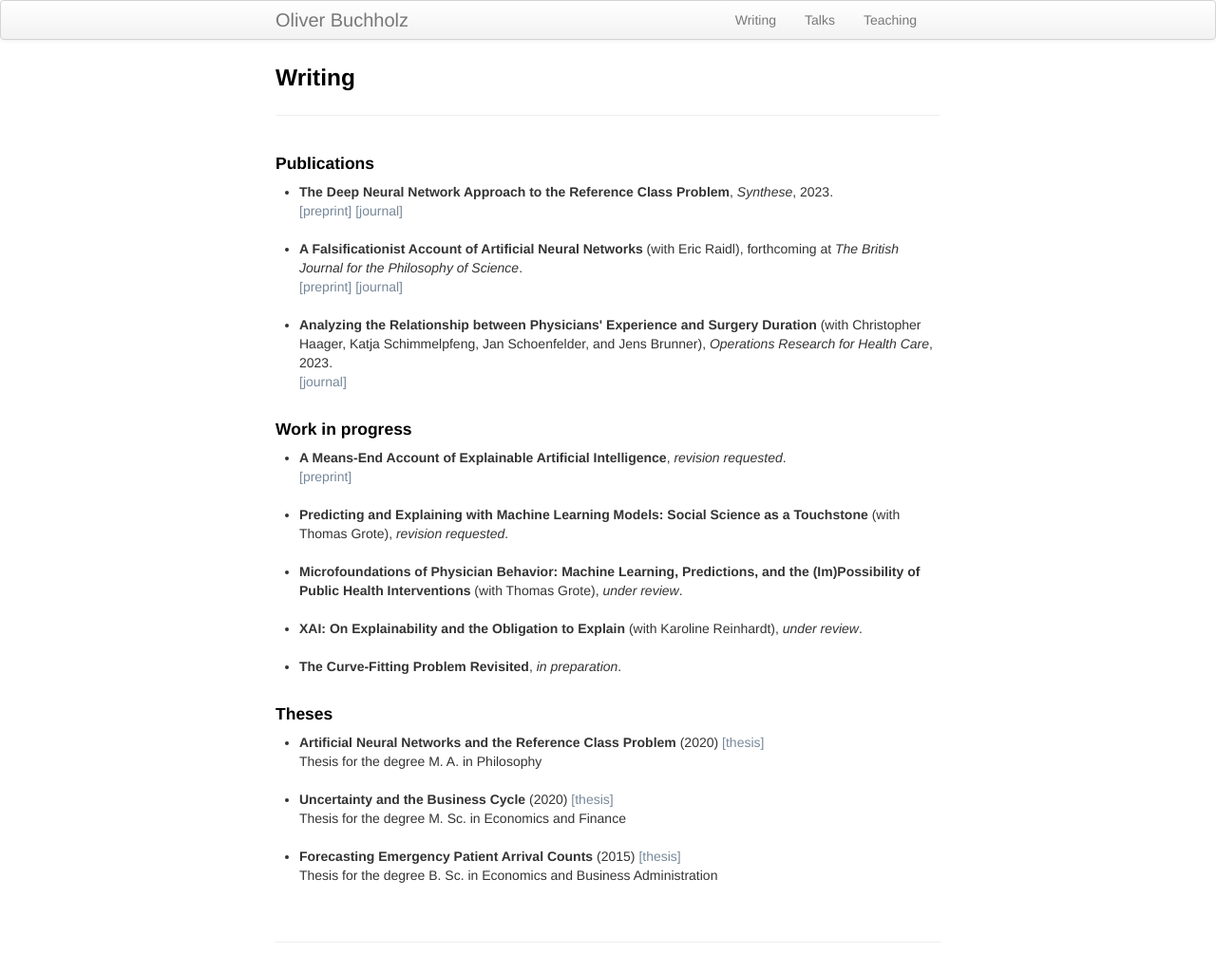
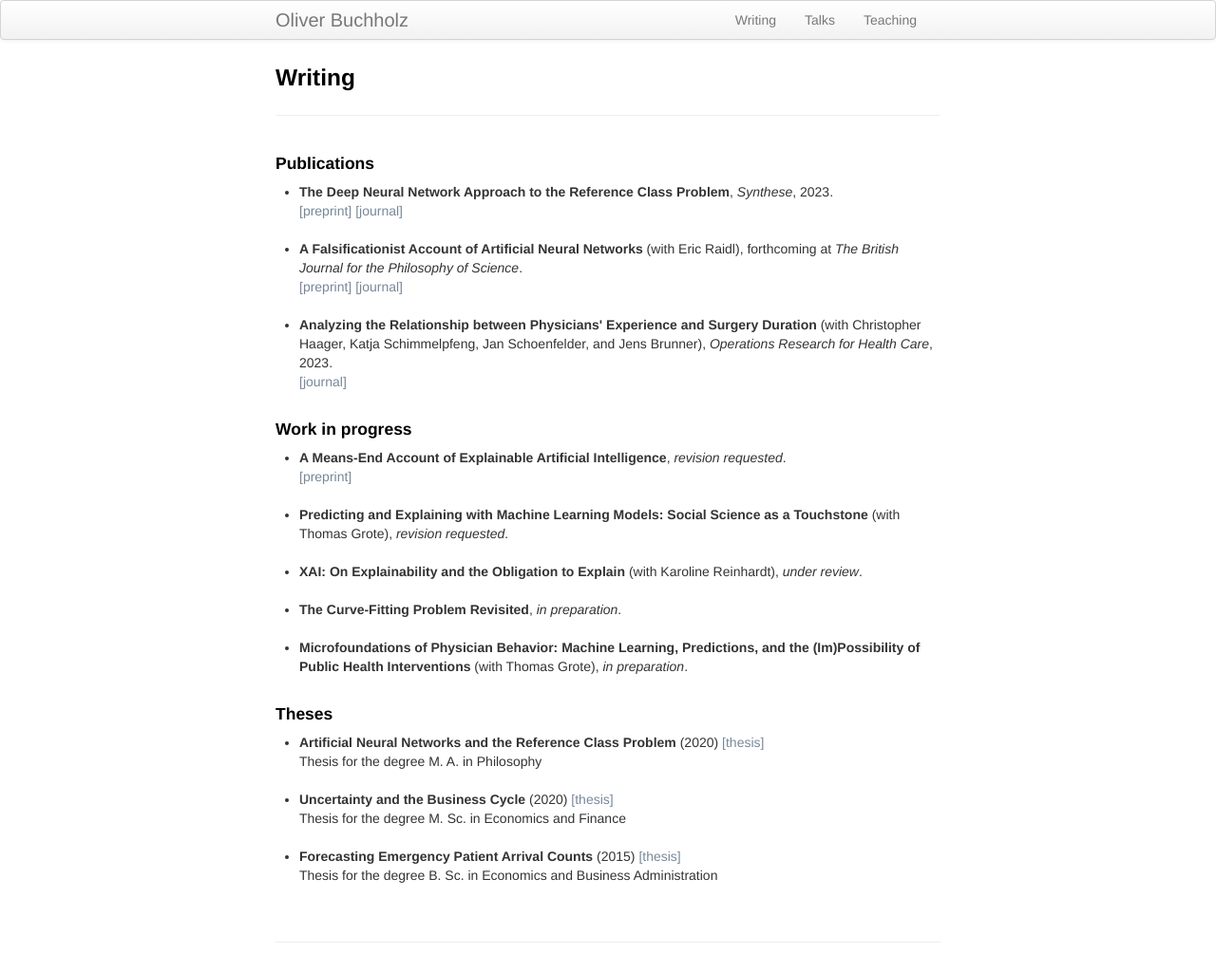
Before and after one commit to oliverbuchholz/oliverbuchholz.github.io, a Jekyll site: the page built from pages/writing.md, in a window 1280 px wide. Shown: the whole page at 95% size. Built offline with Jekyll 4.4.1, drawn with Linux system fonts in a browser that asks for light colours.

```diff
--- a/pages/writing.md
+++ b/pages/writing.md
@@ -27,13 +27,13 @@ description: Oliver Buchholz | Writing
 <li><b>Predicting and Explaining with Machine Learning Models: Social Science as a Touchstone</b> (with Thomas Grote), <i>revision requested</i>.<br><br>
 </li>
 
-<li><b>Microfoundations of Physician Behavior: Machine Learning, Predictions, and the (Im)Possibility of Public Health Interventions</b> (with Thomas Grote), <i>under review</i>.<br><br>
-</li>
-
 <li><b>XAI: On Explainability and the Obligation to Explain</b> (with Karoline Reinhardt), <i>under review</i>.<br><br>
 </li>
 
 <li><b>The Curve-Fitting Problem Revisited</b>, <i>in preparation</i>.<br><br>
+</li>
+
+<li><b>Microfoundations of Physician Behavior: Machine Learning, Predictions, and the (Im)Possibility of Public Health Interventions</b> (with Thomas Grote), <i>in preparation</i>.<br><br>
 </li>
 </ul>
 
```
